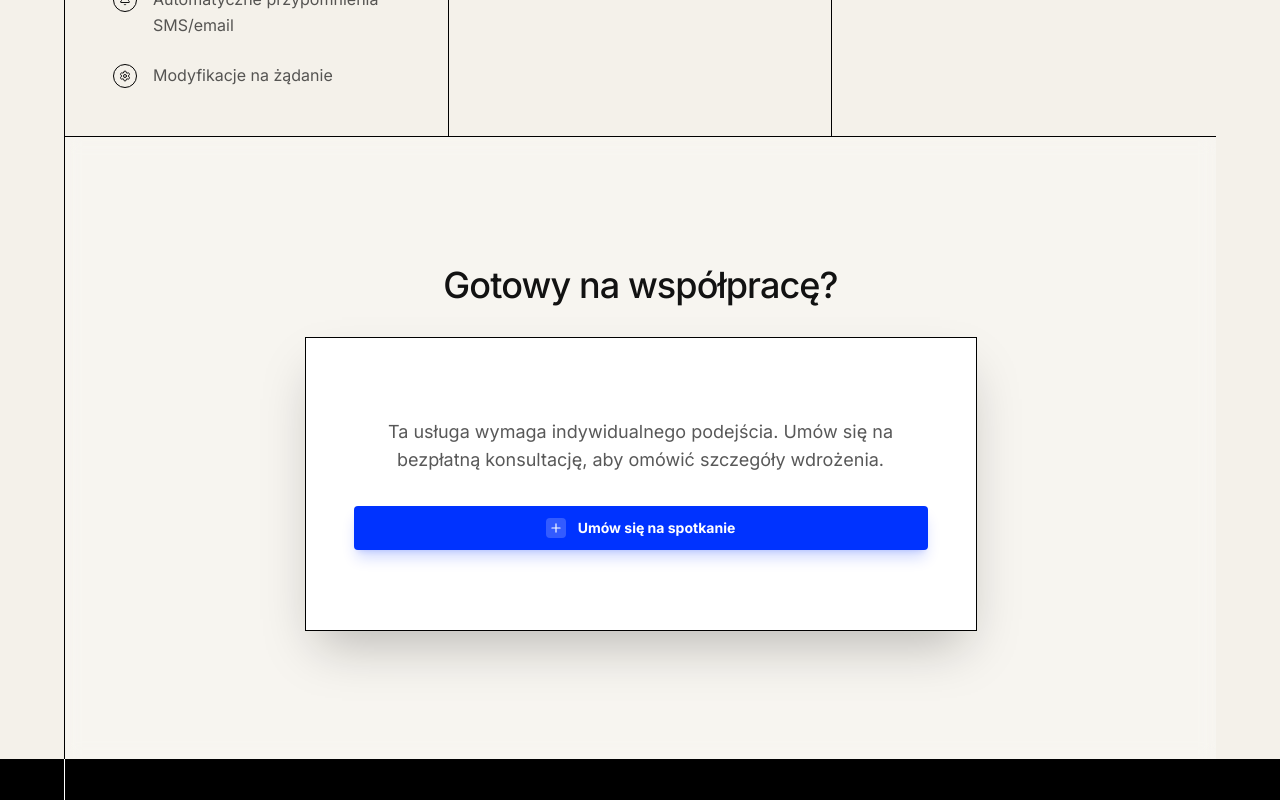
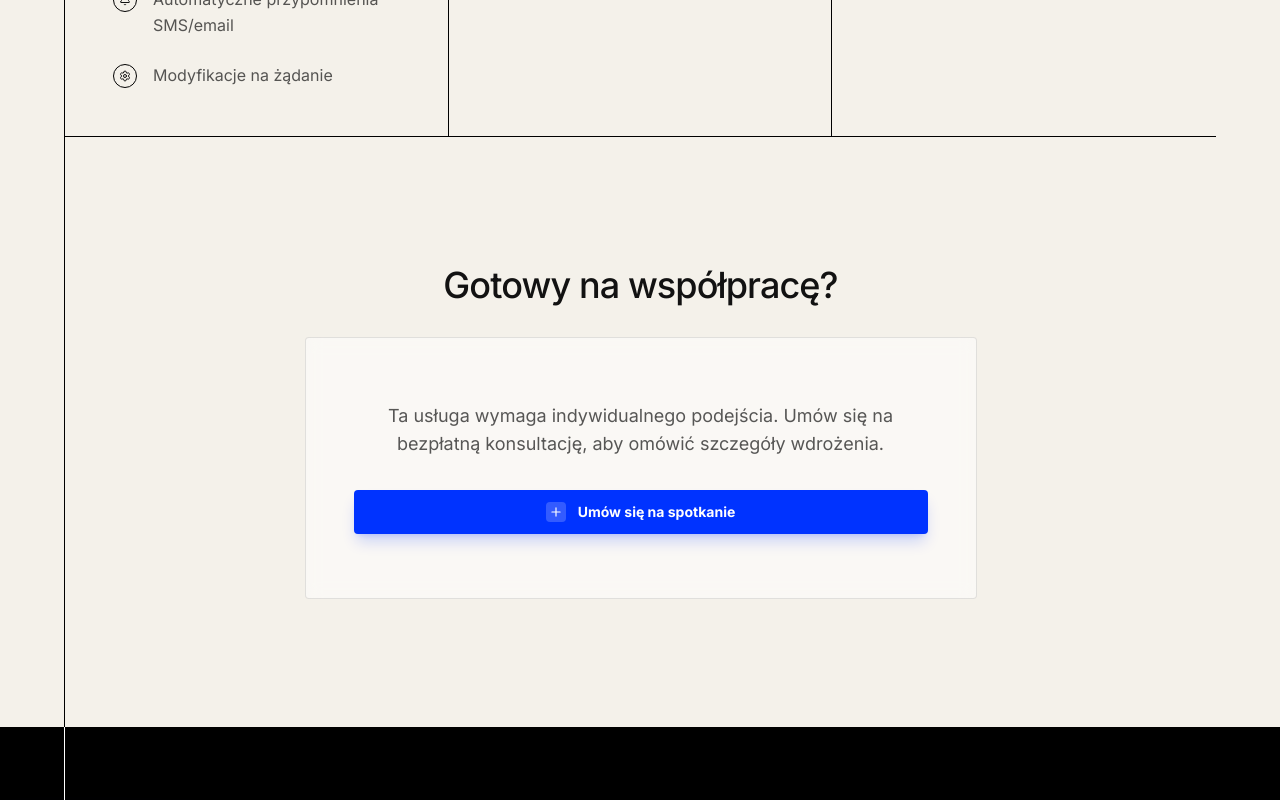
Before and after one commit to szymonr-biznes/szymon-rajski, a Next.js app: page /business/bookings in a window 1280 px wide. Shown: the part 1020-1820 px from the top of the page. Built offline with nearby package versions, Linux system fonts and the light colour scheme; a web font is replaced by a local one.

Commit message:
style price section for each product

```diff
--- a/app/business/[slug]/page.tsx
+++ b/app/business/[slug]/page.tsx
@@ -62,7 +62,7 @@ export default async function DetailsPage({ params }: { params: Promise<{ slug:
                 </p>
               </div>
 
-              <div className="lg:text-right bg-white/50 p-8 rounded-sm border border-black/10 backdrop-blur-sm min-w-[280px]">
+              <div className="lg:text-right bg-white/50 p-6 md:p-8 rounded-sm border border-black/10 backdrop-blur-sm min-w-0 md:min-w-[280px] w-full md:w-auto">
                 <div className="text-3xl md:text-4xl font-bold mb-1">{service.price}</div>
                 <div className="text-xs tracking-widest text-foreground/50 mb-6">{service.priceNote}</div>
                 {(service as any).type !== "buy" && (
@@ -134,20 +134,20 @@ export default async function DetailsPage({ params }: { params: Promise<{ slug:
           </div>
 
           {/* Checkout/Contact Section */}
-          <div id="order" className="w-[calc(100%-12px)] lg:w-[calc(100%-128px)] ml-3 lg:mx-16 border-l border-black py-20 lg:py-32 px-6 lg:px-12 bg-white/30 backdrop-blur-sm pb-20 md:pb-32">
+          <div id="order" className="w-auto ml-3 lg:w-[calc(100%-128px)] lg:mx-16 border-l border-black py-20 lg:py-32 px-6 lg:px-12 pb-20 md:pb-32 relative">
             <div className="max-w-2xl mx-auto text-center">
               <h2 className="text-3xl md:text-4xl font-medium tracking-tight mb-8">
                 Gotowy na współpracę?
               </h2>
-              <div className="bg-white p-8 lg:p-12 border border-black shadow-2xl text-left">
+              <div className="bg-white/50 backdrop-blur-sm p-6 md:p-12 rounded-sm border border-black/10 text-left">
                 {(service as any).type === "buy" ? (
                   <>
                     <h3 className="text-xl font-bold mb-8 uppercase tracking-widest text-xs opacity-50">Zamówienie</h3>
                     <CheckoutForm slug={service.slug} />
                   </>
                 ) : (
-                  <div className="text-center py-8">
-                    <p className="text-lg opacity-70 mb-8">
+                  <div className="text-center py-4">
+                    <p className="text-base md:text-lg opacity-70 mb-8">
                       Ta usługa wymaga indywidualnego podejścia. Umów się na bezpłatną konsultację, aby omówić szczegóły wdrożenia.
                     </p>
                     <Link
--- a/app/social-media/[slug]/page.tsx
+++ b/app/social-media/[slug]/page.tsx
@@ -62,7 +62,7 @@ export default async function DetailsPage({ params }: { params: Promise<{ slug:
                 </p>
               </div>
 
-              <div className="lg:text-right bg-white/50 p-8 rounded-sm border border-black/10 backdrop-blur-sm min-w-[280px]">
+              <div className="lg:text-right bg-white/50 p-6 md:p-8 rounded-sm border border-black/10 backdrop-blur-sm min-w-0 md:min-w-[280px] w-full md:w-auto">
                 <div className="text-3xl md:text-4xl font-bold mb-1">{service.price}</div>
                 <div className="text-xs tracking-widest text-foreground/50 mb-6">{service.priceNote}</div>
                 {(service as any).type !== "buy" && (
@@ -134,20 +134,20 @@ export default async function DetailsPage({ params }: { params: Promise<{ slug:
           </div>
 
           {/* Checkout/Contact Section */}
-          <div id="order" className="w-[calc(100%-12px)] lg:w-[calc(100%-128px)] ml-3 lg:mx-16 border-l border-black py-20 lg:py-32 px-6 lg:px-12 bg-white/30 backdrop-blur-sm pb-20 md:pb-32">
+          <div id="order" className="w-auto ml-3 lg:w-[calc(100%-128px)] lg:mx-16 border-l border-black py-20 lg:py-32 px-6 lg:px-12 pb-20 md:pb-32 relative">
             <div className="max-w-2xl mx-auto text-center">
               <h2 className="text-3xl md:text-4xl font-medium tracking-tight mb-8">
                 Gotowy na współpracę?
               </h2>
-              <div className="bg-white p-8 lg:p-12 border border-black shadow-2xl text-left">
+              <div className="bg-white/50 backdrop-blur-sm p-6 md:p-12 rounded-sm border border-black/10 text-left">
                 {(service as any).type === "buy" ? (
                   <>
                     <h3 className="text-xl font-bold mb-8 uppercase tracking-widest text-xs opacity-50">Zamówienie</h3>
                     <CheckoutForm slug={service.slug} />
                   </>
                 ) : (
-                  <div className="text-center py-8">
-                    <p className="text-lg opacity-70 mb-8">
+                  <div className="text-center py-4">
+                    <p className="text-base md:text-lg opacity-70 mb-8">
                       Ta usługa wymaga indywidualnego podejścia. Umów się na bezpłatną konsultację, aby omówić szczegóły wdrożenia.
                     </p>
                     <Link
```
